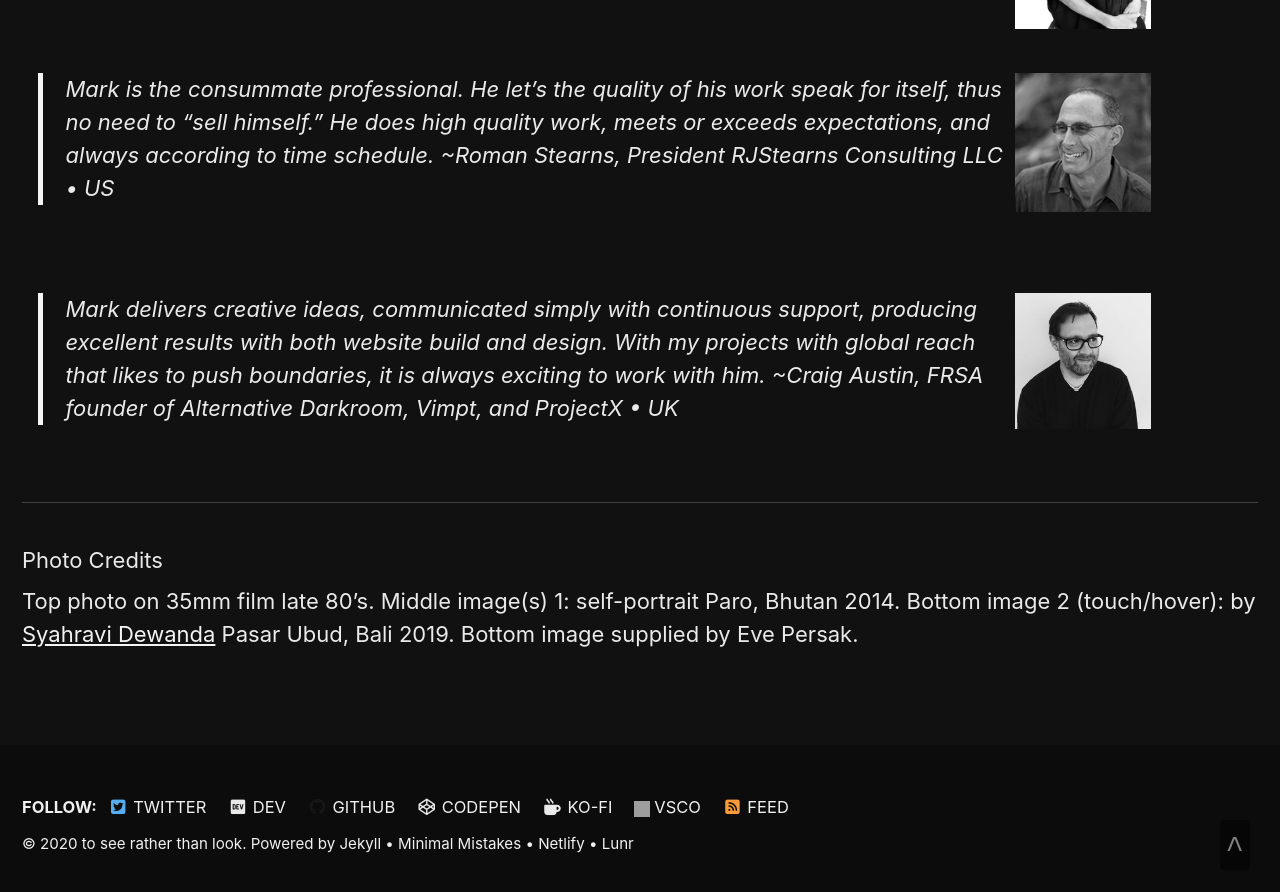
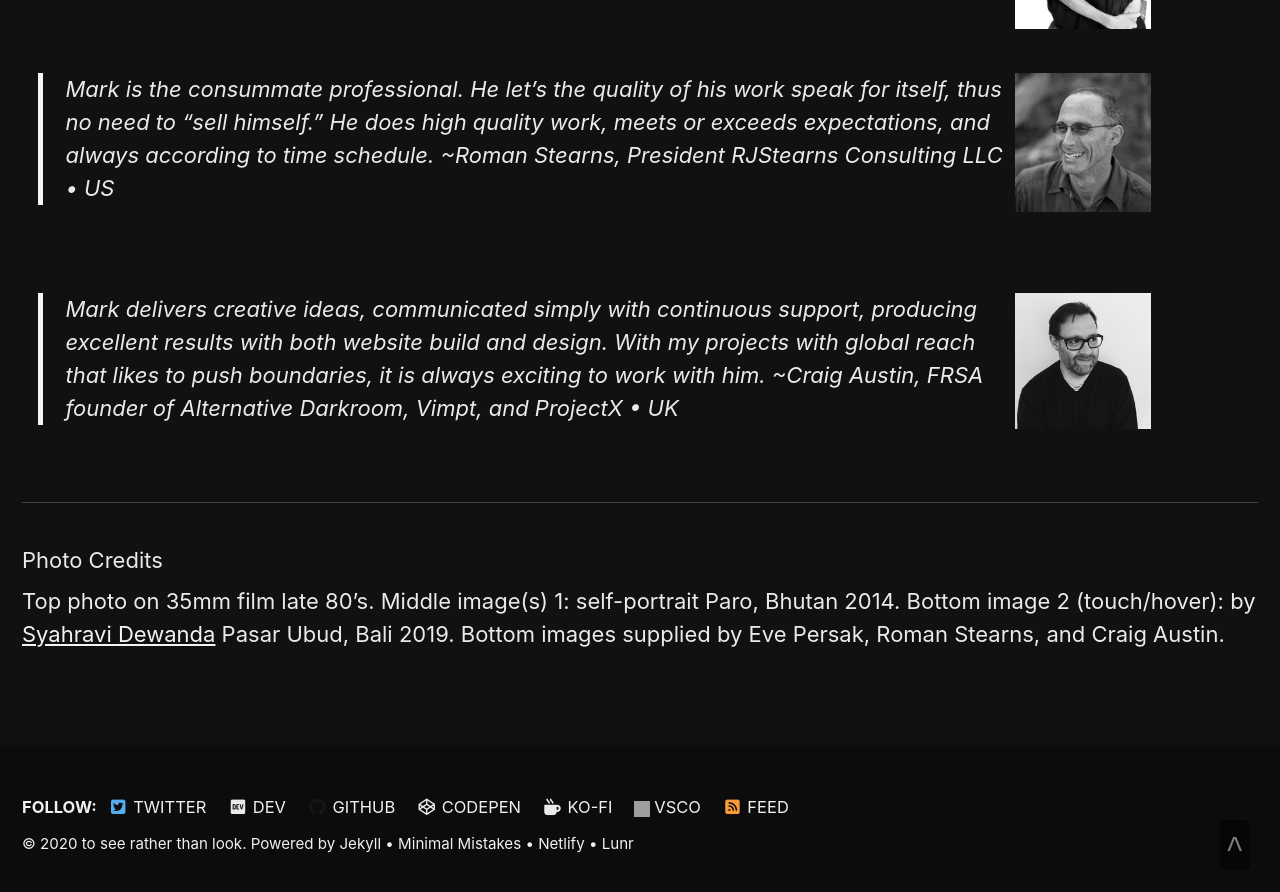
Before and after one commit to marklchaves/caughtmyeye, a Jekyll site: the page built from _pages/about.md, in a window 1280 px wide and 900 px high, scrolled down 1972 px. Shown: the top 892 px of the window. Built offline with Jekyll 4.4.1, drawn with Linux system fonts in a browser that asks for light colours; cached includes are drawn as plain includes; nearby versions of some CDN libraries; grey boxes are pictures that could not be loaded.

Commit message:
Forgot to add photo creds for new testimonials

```diff
--- a/_pages/about.md
+++ b/_pages/about.md
@@ -48,7 +48,7 @@
 
 ### Photo Credits
 
-Top photo on 35mm film late 80's. Middle image(s) 1: self-portrait Paro, Bhutan 2014. Bottom image 2 (touch/hover): by [Syahravi Dewanda](https://www.instagram.com/ravi_from_accounting/) Pasar Ubud, Bali 2019. Bottom image supplied by Eve Persak.
+Top photo on 35mm film late 80's. Middle image(s) 1: self-portrait Paro, Bhutan 2014. Bottom image 2 (touch/hover): by [Syahravi Dewanda](https://www.instagram.com/ravi_from_accounting/) Pasar Ubud, Bali 2019. Bottom images supplied by Eve Persak, Roman Stearns, and Craig Austin.
 
 <!-- Animations didn't work when added in head/custom.html. Adding here for now. -->
 <script type="text/javascript" src="https://ajax.googleapis.com/ajax/libs/jquery/3.3.1/jquery.min.js"></script>
```
